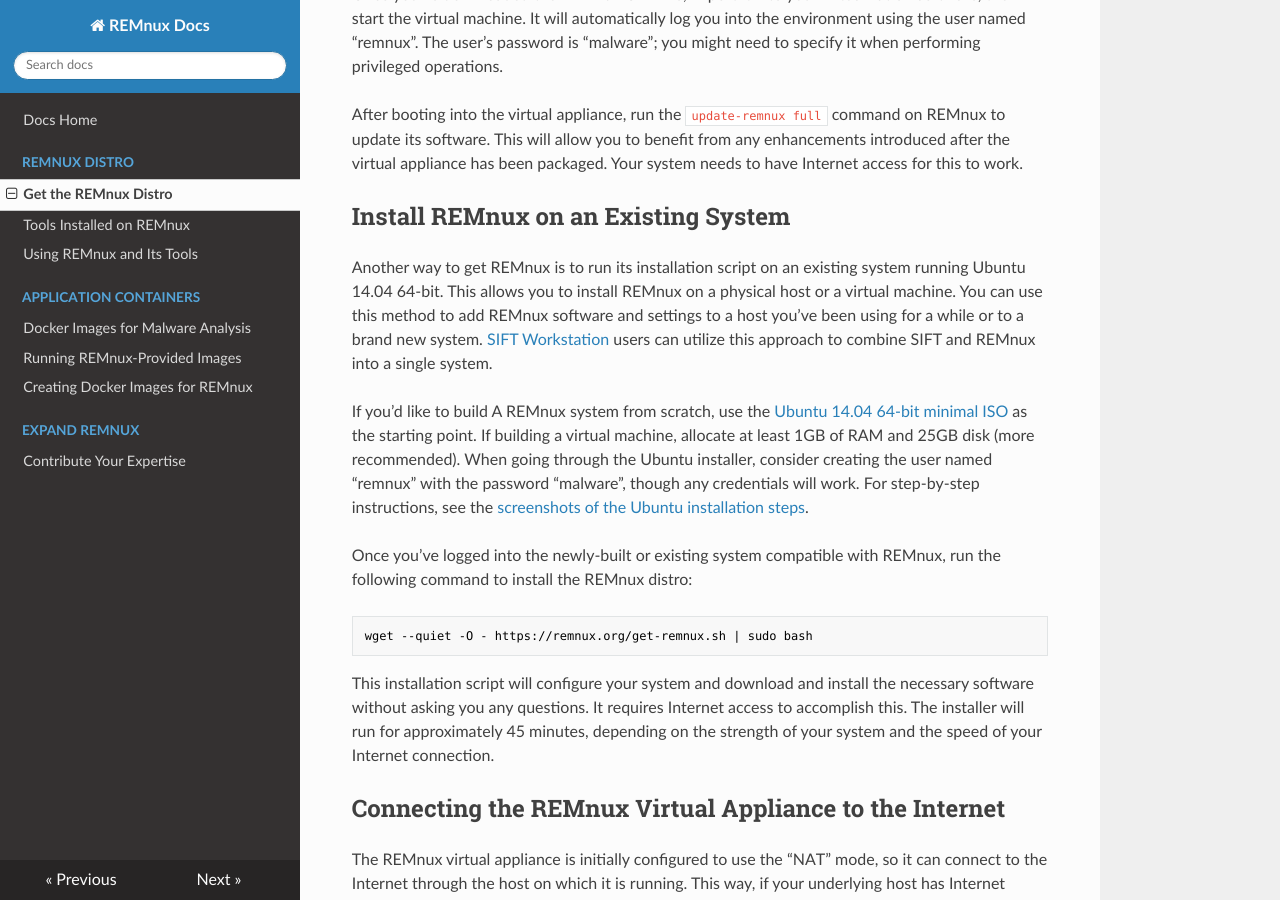
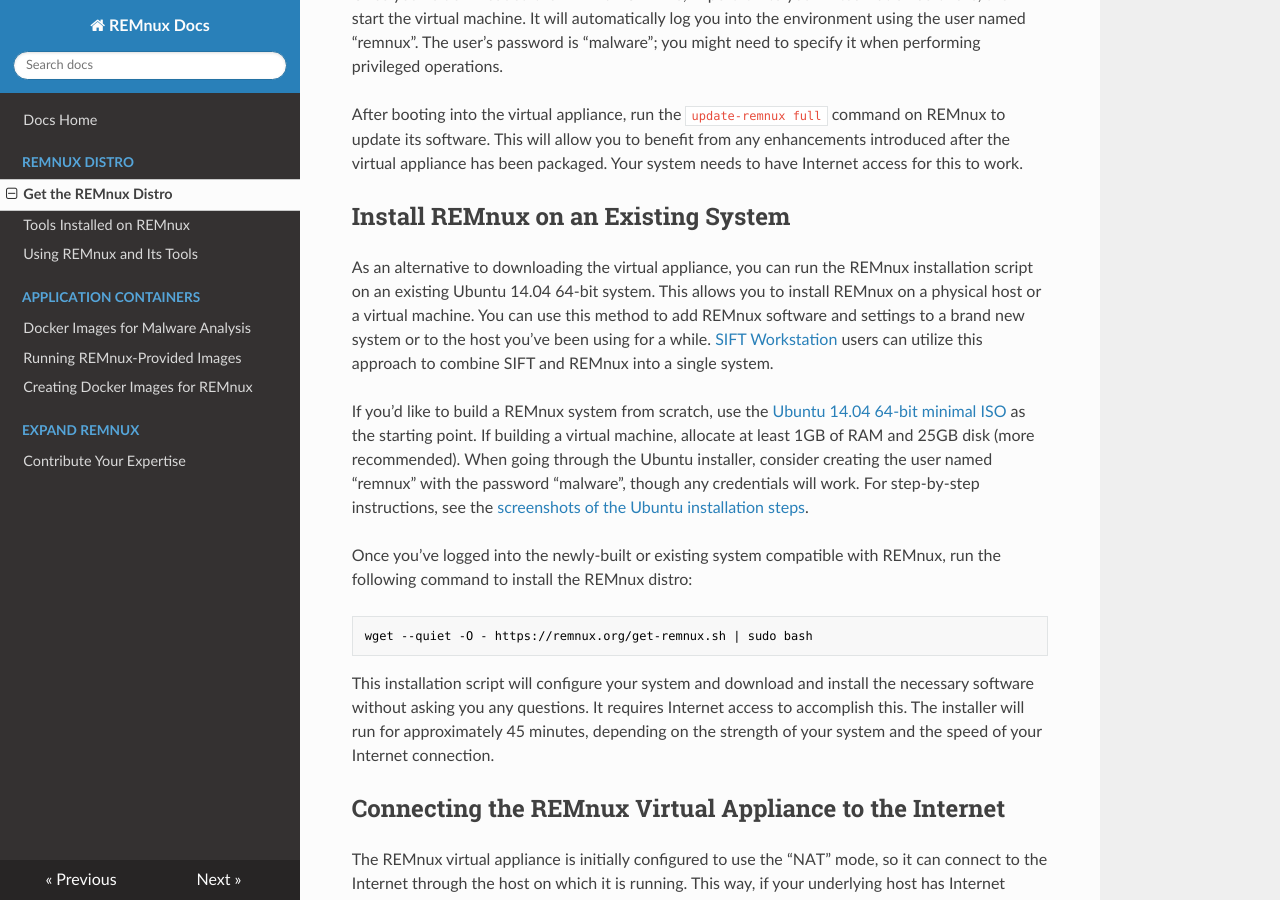
Before and after one commit to wzod/docs, an MkDocs documentation site: the page built from source/distro/get.md, in a window 1280 px wide and 900 px high, scrolled down 484 px. Built offline with MkDocs 1.6.1, drawn with Linux system fonts in a browser that asks for light colours; nearby versions of some CDN libraries; old or Windows-style settings are respelled for this version of MkDocs.

Commit message:
Update get.md

```diff
--- a/source/distro/get.md
+++ b/source/distro/get.md
@@ -12,9 +12,9 @@
 
 ## Install REMnux on an Existing System
 
-Another way to get REMnux is to run its installation script on an existing system running Ubuntu 14.04 64-bit. This allows you to install REMnux on a physical host or a virtual machine. You can use this method to add REMnux software and settings to a host you've been using for a while or to a brand new system. [SIFT Workstation ](http://digital-forensics.sans.org/community/downloads) users can utilize this approach to combine SIFT and REMnux into a single system.
+As an alternative to downloading the virtual appliance, you can run the REMnux installation script on an existing Ubuntu 14.04 64-bit system. This allows you to install REMnux on a physical host or a virtual machine. You can use this method to add REMnux software and settings to a brand new system or to the host you've been using for a while. [SIFT Workstation ](http://digital-forensics.sans.org/community/downloads) users can utilize this approach to combine SIFT and REMnux into a single system.
 
-If you'd like to build A REMnux system from scratch, use the [Ubuntu 14.04 64-bit minimal ISO](http://archive.ubuntu.com/ubuntu/dists/trusty/main/installer-amd64/current/images/netboot/mini.iso) as the starting point. If building a virtual machine, allocate at least 1GB of RAM and 25GB disk (more recommended). When going through the Ubuntu installer, consider creating the user named "remnux" with the password "malware", though any credentials will work. For step-by-step instructions, see the [screenshots of the Ubuntu installation steps](https://plus.google.com/photos/115789786748067394249/albums/6156978999037787521?authkey=CP2Zs4P-tZWcmQE).
+If you'd like to build a REMnux system from scratch, use the [Ubuntu 14.04 64-bit minimal ISO](http://archive.ubuntu.com/ubuntu/dists/trusty/main/installer-amd64/current/images/netboot/mini.iso) as the starting point. If building a virtual machine, allocate at least 1GB of RAM and 25GB disk (more recommended). When going through the Ubuntu installer, consider creating the user named "remnux" with the password "malware", though any credentials will work. For step-by-step instructions, see the [screenshots of the Ubuntu installation steps](https://plus.google.com/photos/115789786748067394249/albums/6156978999037787521?authkey=CP2Zs4P-tZWcmQE).
 
 Once you've logged into the newly-built or existing system compatible with REMnux, run the following command to install the REMnux distro:
 
```
